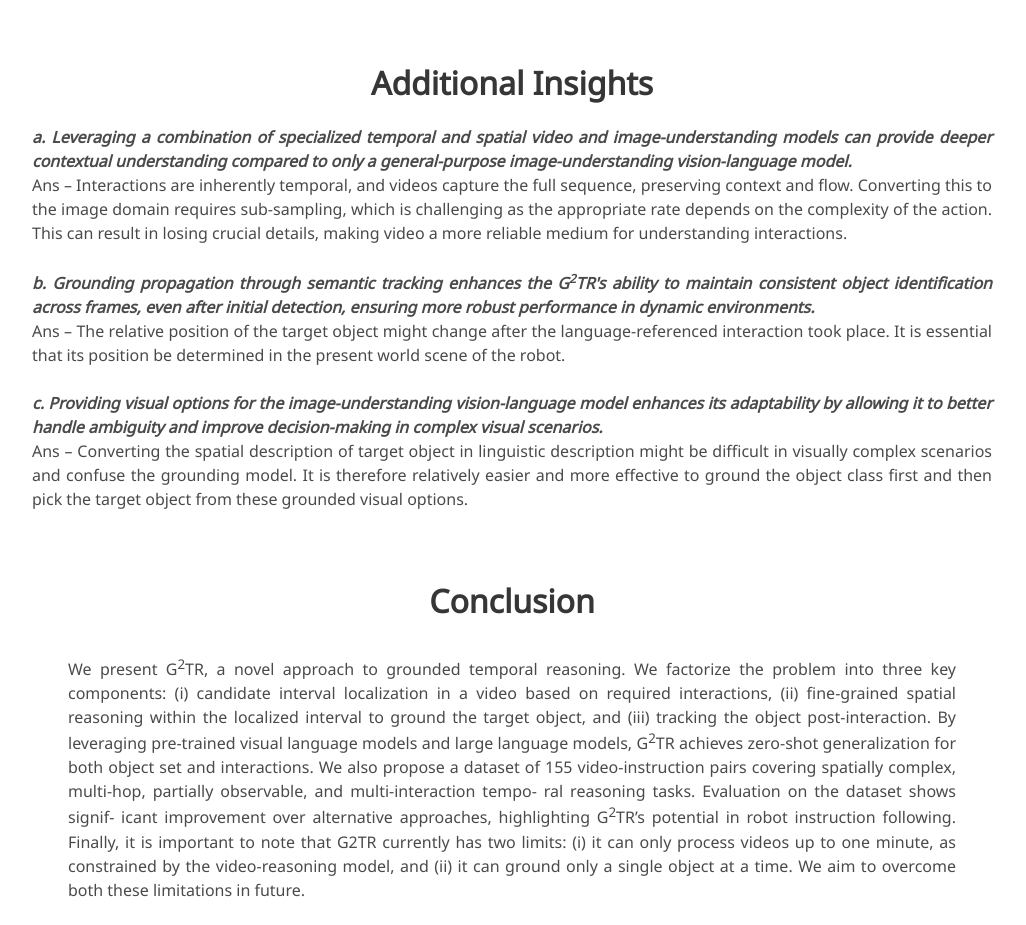
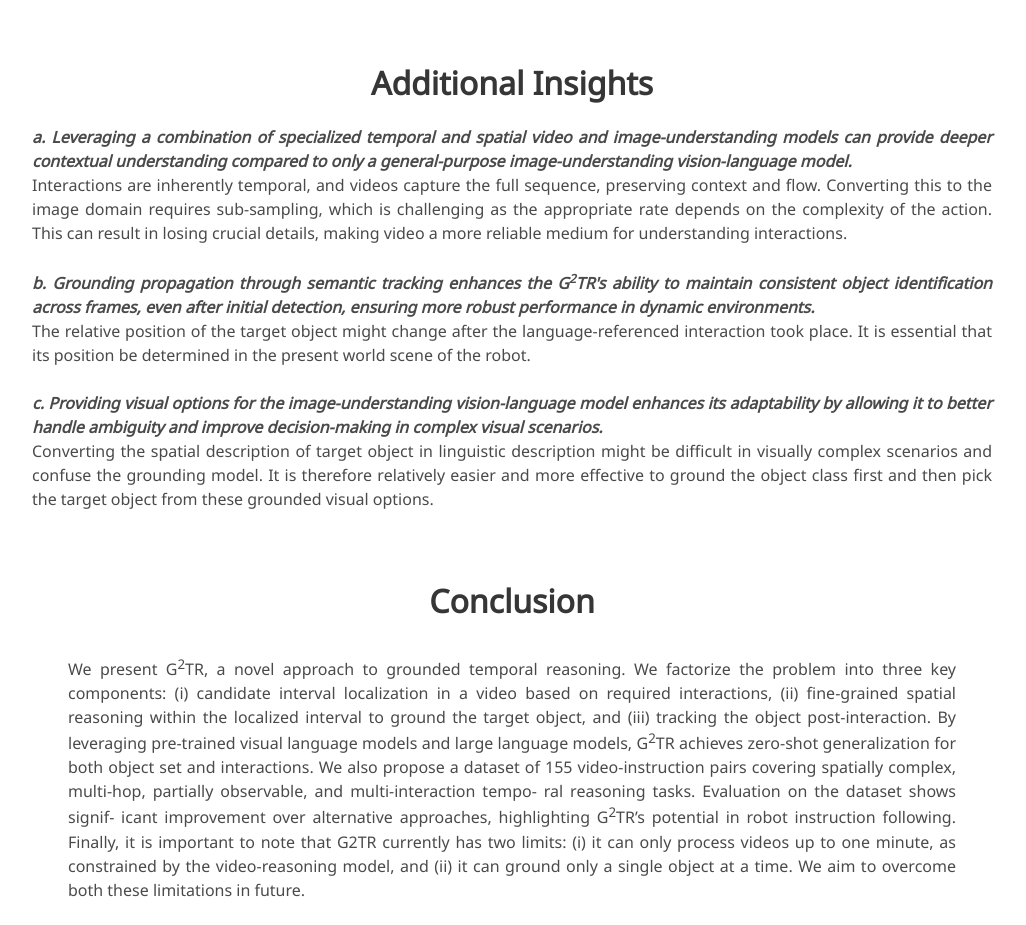
Before and after one commit to reail-iitdelhi/temporalreasoning.github.io, a plain HTML site: page index.html in a window 1280 px wide. Shown: the part 9040-9965 px from the top of the page, without its empty margins (128-1154 px from the left). Drawn offline with nearby package versions, Linux system fonts and the light colour scheme; some icons are missing; a web font is replaced by a local one.

Commit message:
Additional Insights

```diff
--- a/index.html
+++ b/index.html
@@ -679,7 +679,7 @@ visual options. Pick the right object number with which the INTERACTION is happe
         <b><i>a. Leveraging a combination of specialized temporal and spatial video and image-understanding models can provide
           deeper contextual understanding compared to only a general-purpose image-understanding vision-language model.</i></b>
         <br>
-        Ans –  Interactions are inherently temporal, and videos capture the
+        Interactions are inherently temporal, and videos capture the
         full sequence, preserving context and flow. Converting this to the
         image domain requires sub-sampling, which is challenging as the appropriate
         rate depends on the complexity of the action. This can result in losing
@@ -689,13 +689,13 @@ visual options. Pick the right object number with which the INTERACTION is happe
           object identification across frames, even after initial detection, ensuring more robust performance in
           dynamic environments.</i></b>
         <br>
-        Ans – The relative position of the target object might change after the language-referenced interaction
+        The relative position of the target object might change after the language-referenced interaction
         took place. It is essential that its position be determined in the present world scene of the robot.
         <br><br>
         <b><i>c. Providing visual options for the image-understanding vision-language model enhances its adaptability by
           allowing it to better handle ambiguity and improve decision-making in complex visual scenarios.</i></b>
         <br>
-        Ans – Converting the spatial description of target object in linguistic description
+        Converting the spatial description of target object in linguistic description
         might be difficult in visually complex scenarios and confuse the grounding model.
         It is therefore relatively easier and more effective to ground the object class first
         and then pick the target object from these grounded visual options.
```
